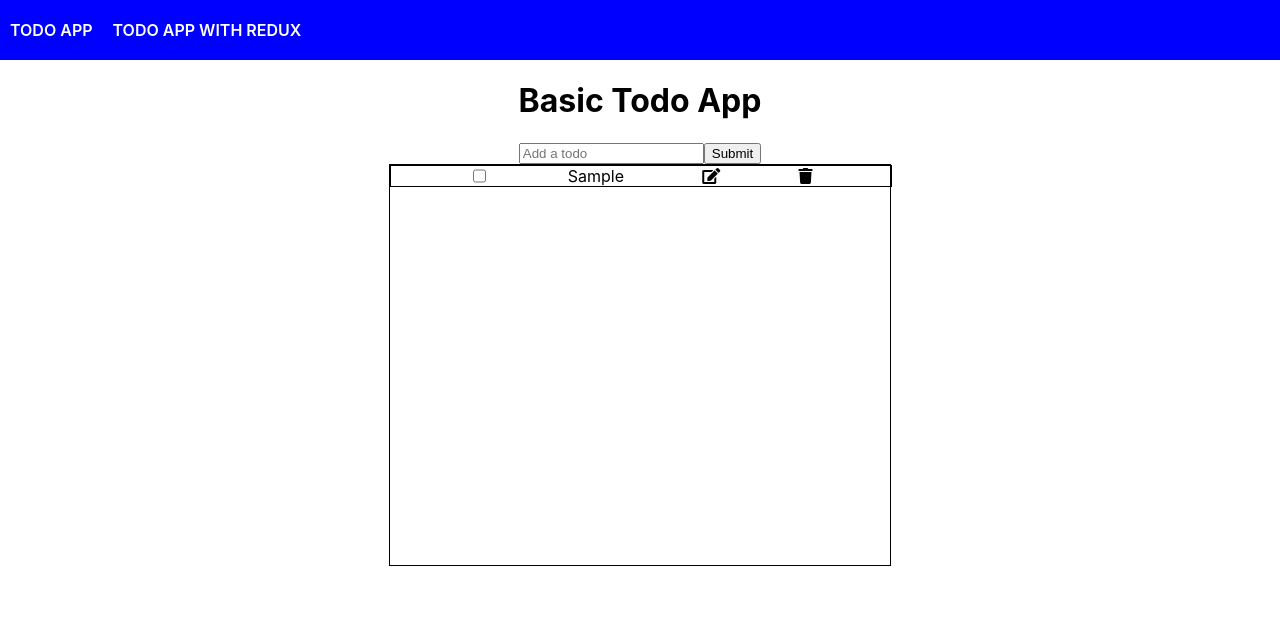
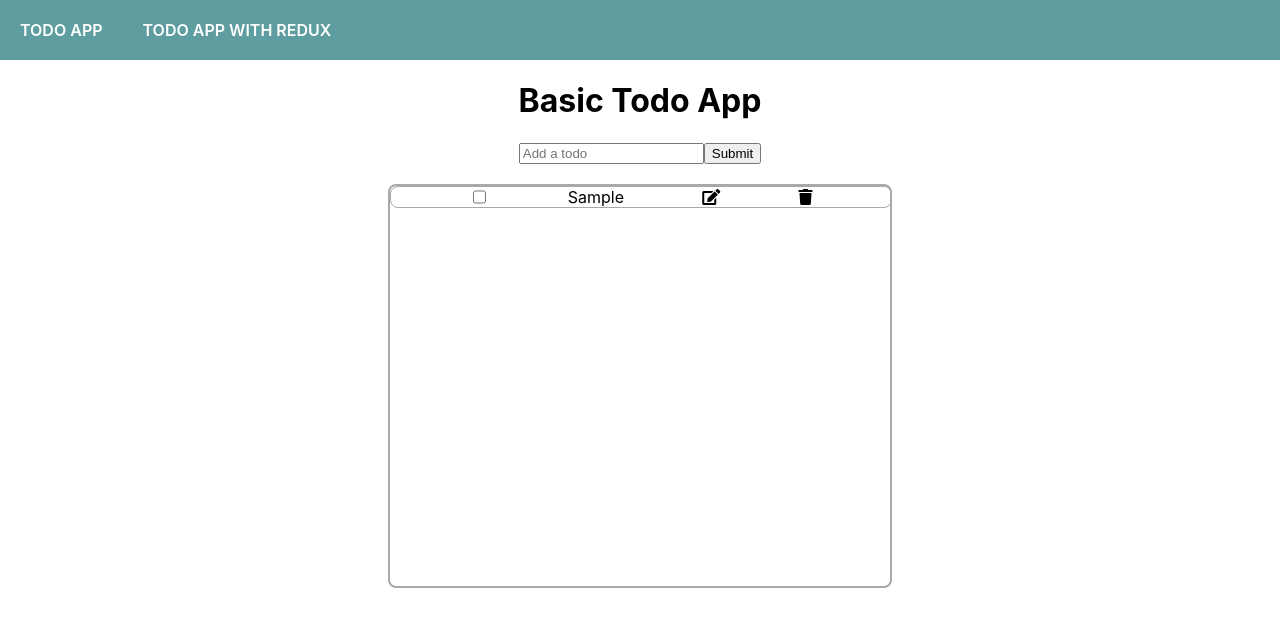
Before and after one commit to kevmedina/react-todo-app, a React (Create React App) app: page / in a window 1280 px wide. Both pictures are taken after typing "Sample" into the empty fields and a click on the button "Submit". Shown: the top 626 px of the page. Built offline with nearby package versions, Linux system fonts and the light colour scheme.

Commit message:
minor style tweaks

```diff
--- a/src/App.css
+++ b/src/App.css
@@ -7,7 +7,7 @@
 
 .link {
   color: white;
-  margin: 0 10px;
+  margin: 0 20px;
   text-decoration: none;
   text-transform: uppercase;
   font-weight: 600;
@@ -16,7 +16,9 @@
 .todo-list {
   width: 500px;
   height: 400px;
-  border: 1px solid black;
+  border: 2px solid #a9a9a9;
+  border-radius: 8px;
+  margin-top: 20px;
 }
 
 .todo {
@@ -24,7 +26,8 @@
   justify-content: space-evenly;
   width: 100%;
   height: 20px;
-  border: 1px solid black;
+  border: 1px solid #a9a9a9;
+  border-radius: 8px;
 }
 .completed {
   text-decoration: line-through;
--- a/src/components/Navbar.js
+++ b/src/components/Navbar.js
@@ -4,12 +4,12 @@ import styled from "styled-components";
 
 const Navbar = () => {
   const Nav = styled.nav`
-    background-color: blue;
+    background-color: #5F9EA0;
     height: 60px;
     width: 100%;
     display: flex;
     align-items: center;
-  `;
+  `; //
 
   return (
     <Nav>
--- a/src/components/basicTodo/Todo.js
+++ b/src/components/basicTodo/Todo.js
@@ -1,4 +1,4 @@
-import React, { useState } from 'react';
+import React, { useState } from "react";
 
 const Todo = ({ todo, deleteTodo, updateTodo, completeTodo }) => {
   const [editTodo, setEditTodo] = useState(todo.task);
@@ -34,7 +34,7 @@ const Todo = ({ todo, deleteTodo, updateTodo, completeTodo }) => {
           <input onChange={handleChange} type="text" value={editTodo} />
         </form>
       ) : (
-        <span className={`${todo.completed ? 'completed' : ''}`}>
+        <span className={`${todo.completed ? "completed" : ""}`}>
           {todo.task}
         </span>
       )}
```
